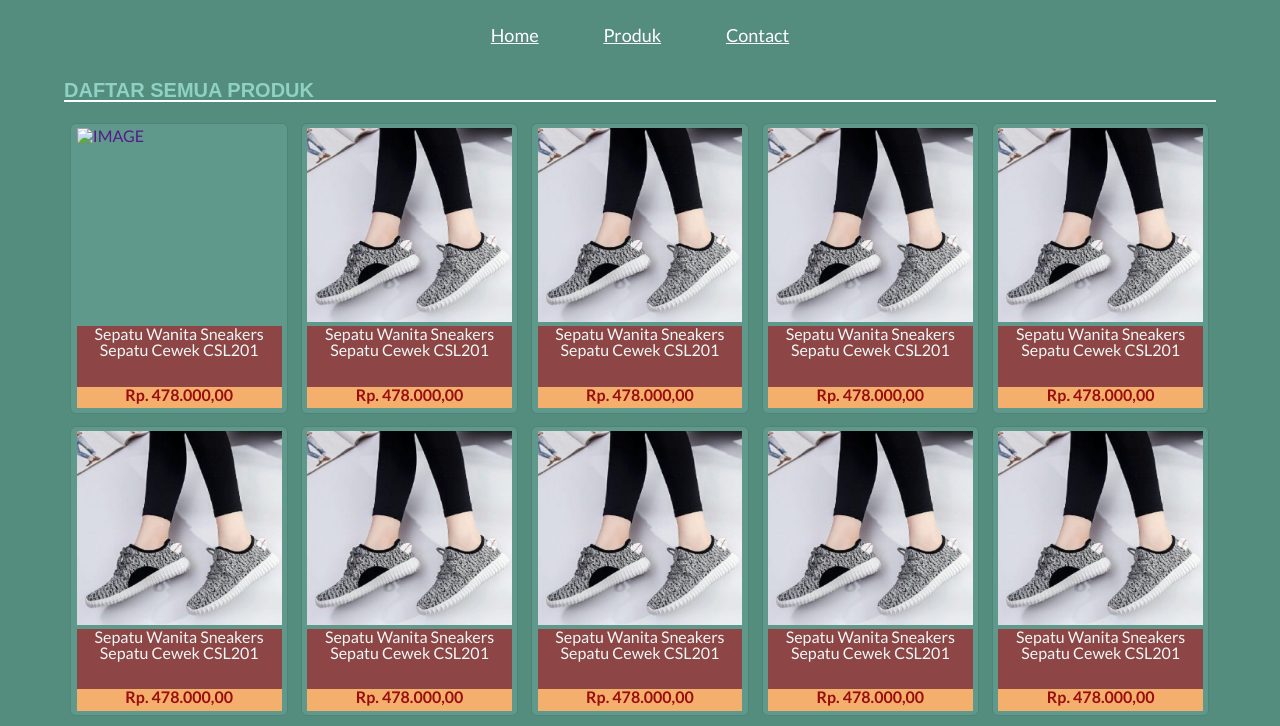
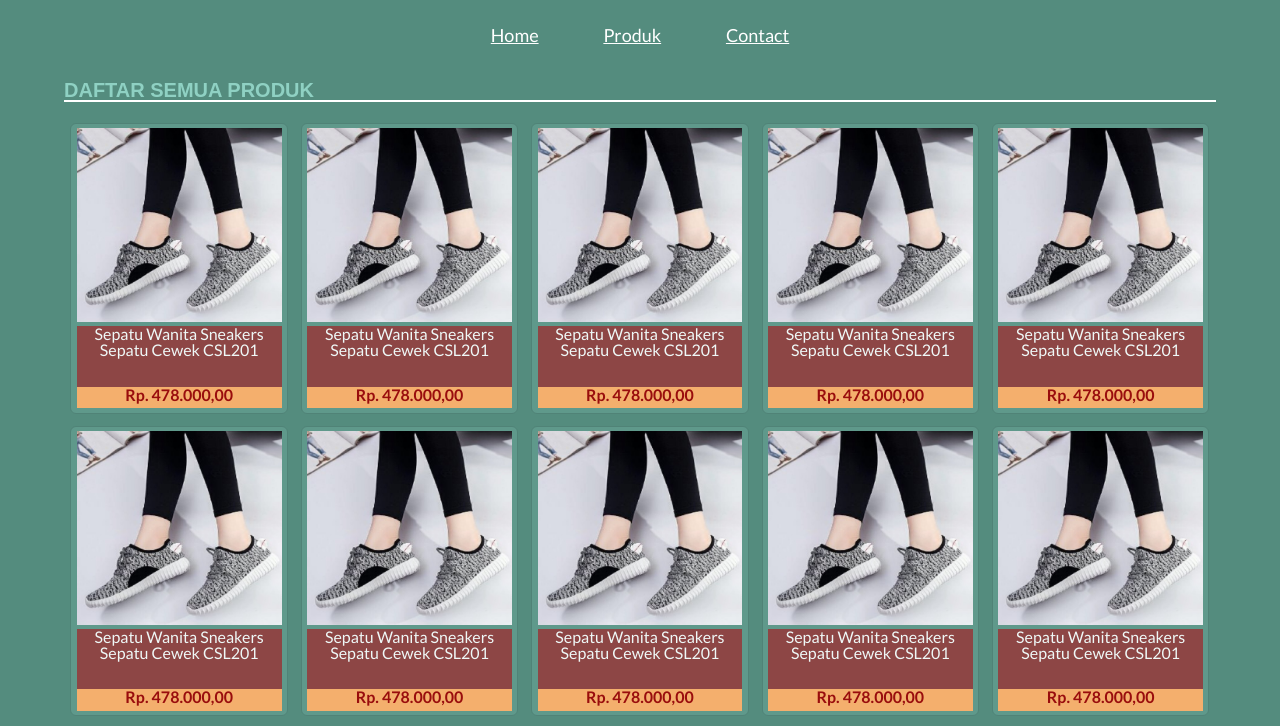
Before and after one commit to celurits/celurits.github.io, a plain HTML site: page index.html in a window 1280 px wide. Shown: the top 726 px of the page. Drawn offline with nearby package versions, Linux system fonts and the light colour scheme.

Commit message:
Update index.html

```diff
--- a/index.html
+++ b/index.html
@@ -92,7 +92,7 @@
 		<div class="main-content">
 			<a class="col-product" href="">
 				<div class="img-product">
-					<img class="image" src="image.png" alt="IMAGE">
+					<img class="image" src="img/image.png" alt="IMAGE">
 				</div>
 				<div class="cap-product">
 					<p class="caption">Sepatu Wanita Sneakers Sepatu Cewek CSL201</p>
```
